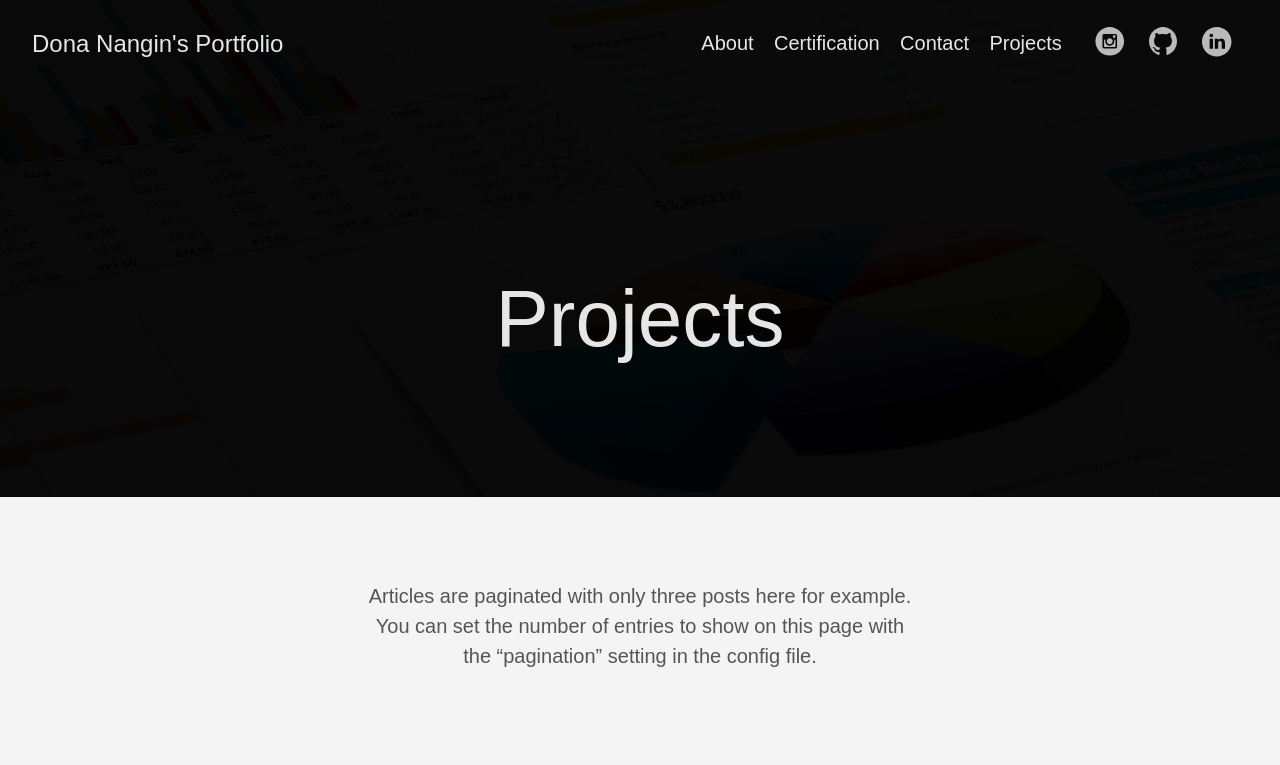
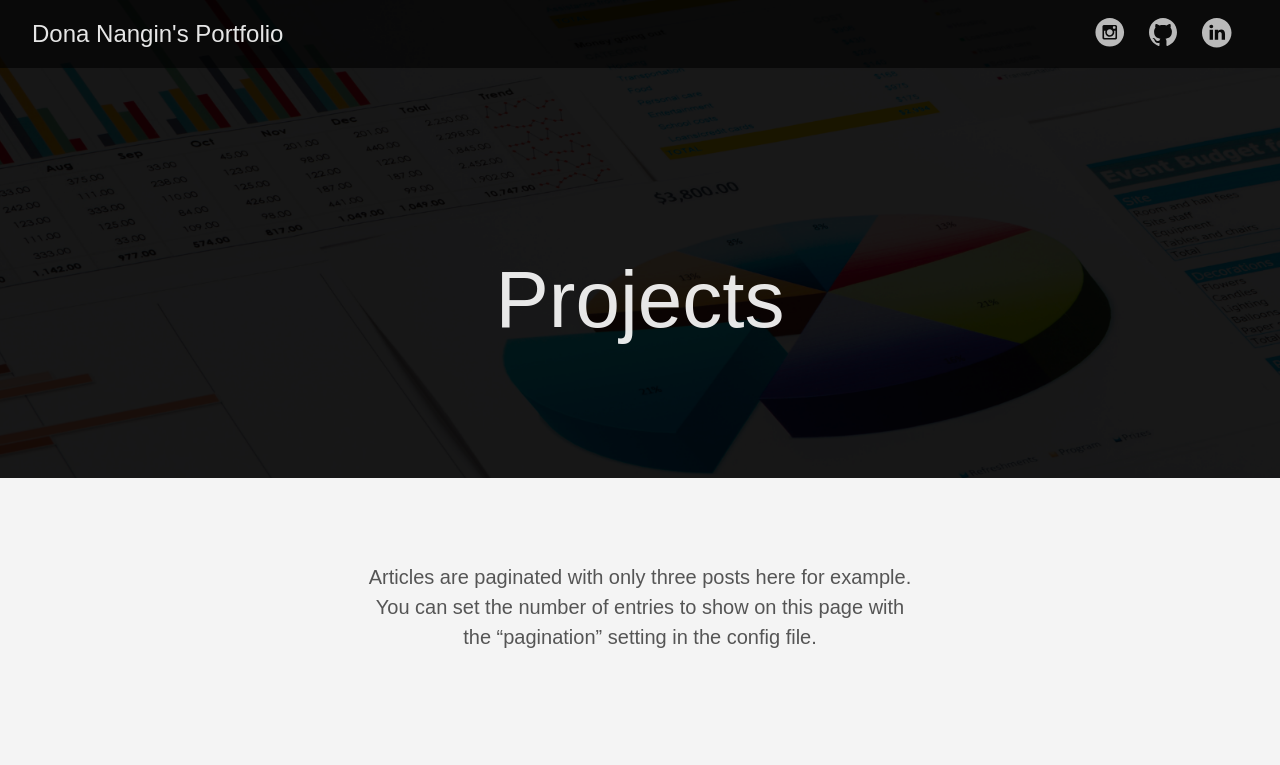
Before and after one commit to donanangin/donanangin.github.io, a plain HTML site: page post/index.html in a window 1280 px wide. Shown: the top 765 px of the page. Drawn offline with Linux system fonts and the light colour scheme.

Commit message:
Update index.html

```diff
--- a/post/index.html
+++ b/post/index.html
@@ -62,37 +62,7 @@
         Dona Nangin&#39;s Portfolio
 
     </a>
-    <div class="flex-l items-center">
 
-
-
-        <ul class="pl0 mr3">
-
-          <li class="list f5 f4-ns fw4 dib pr3">
-            <a class="hover-white no-underline white-90" href="https://donanangin.github.io/about/" title="About page">
-              About
-            </a>
-          </li>
-
-          <li class="list f5 f4-ns fw4 dib pr3">
-            <a class="hover-white no-underline white-90" href="https://donanangin.github.io/certification/" title="Certification page">
-              Certification
-            </a>
-          </li>
-
-          <li class="list f5 f4-ns fw4 dib pr3">
-            <a class="hover-white no-underline white-90" href="https://donanangin.github.io/contact/" title="Contact page">
-              Contact
-            </a>
-          </li>
-
-          <li class="list f5 f4-ns fw4 dib pr3">
-            <a class="hover-white no-underline white-90" href="https://donanangin.github.io/post/" title="Projects page">
-              Projects
-            </a>
-          </li>
-
-        </ul>
 
 
 <div class="ananke-socials">
```
